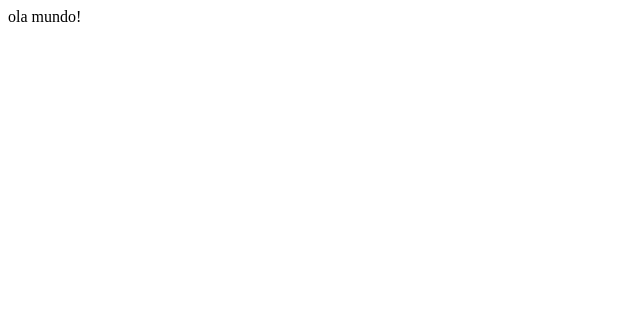
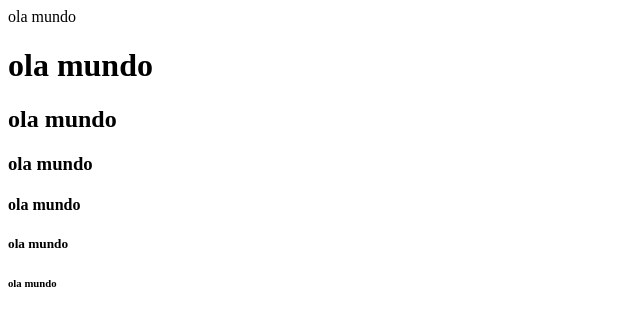
Before and after one commit to ymariaclara/meuprimeirosite2, a plain HTML site: page index.html in a window 1280 px wide. Shown: the whole page, without its empty margins (0-640 px from the left). Drawn offline with Linux system fonts and the light colour scheme.

Commit message:
ola mundo

```diff
--- a/index.html
+++ b/index.html
@@ -1 +1,8 @@
-ola mundo!
+ola mundo
+
+<h1>ola mundo</h1>
+<h2>ola mundo </h2>
+<h3>ola mundo</h3>
+<h4>ola mundo</h4>
+<h5>ola mundo</h5>
+<h6>ola mundo</h6>
```
